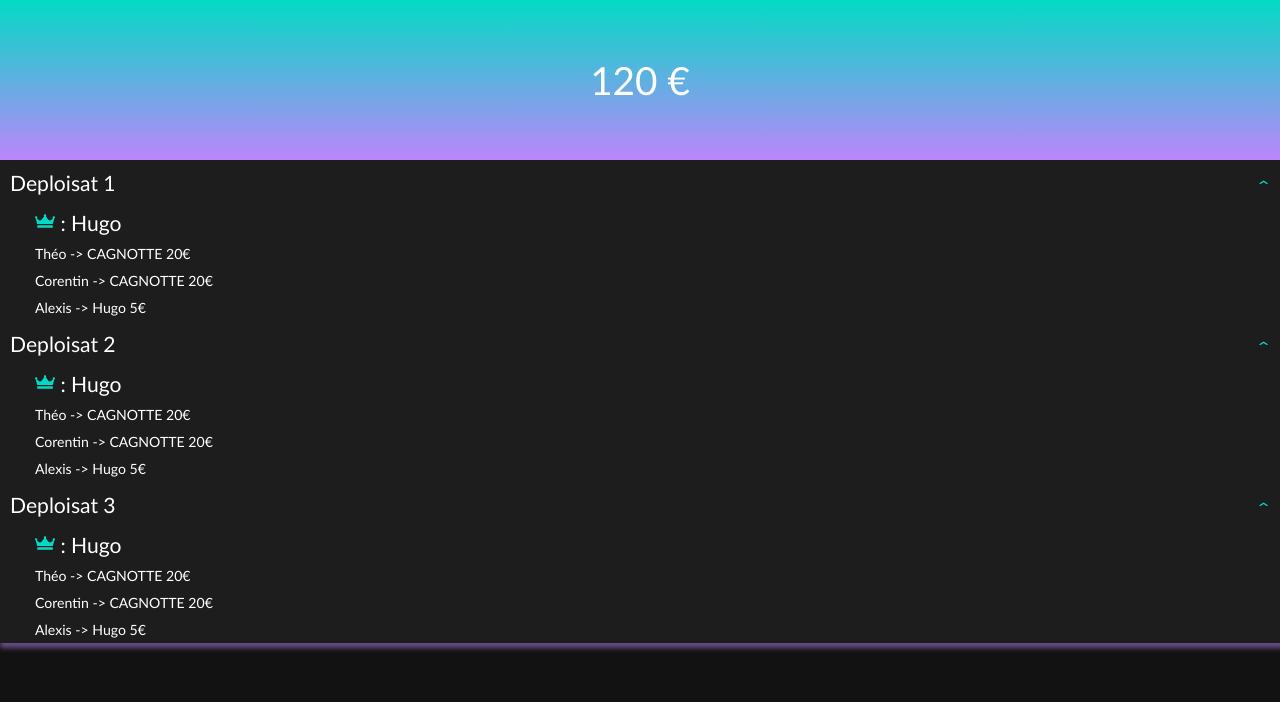
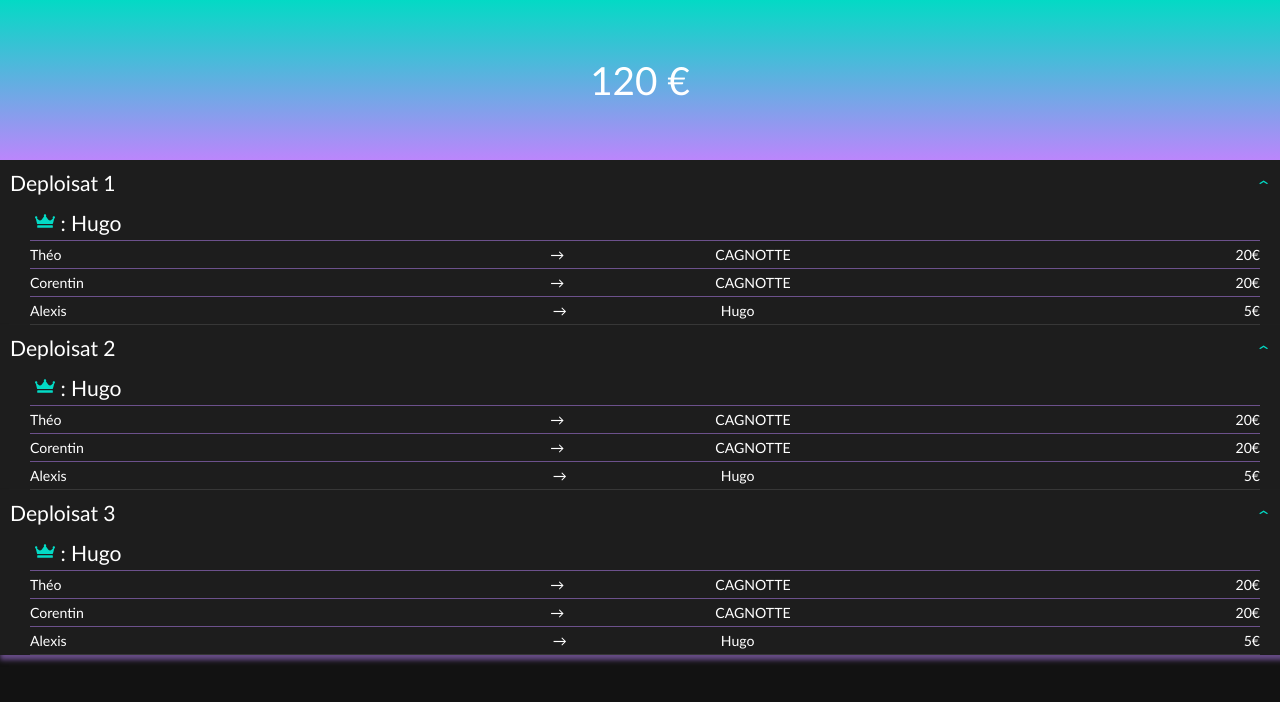
Before and after one commit to Chamoniix/cagnotte, an Angular app: page / in a window 1280 px wide. Shown: the top 702 px of the page. Built offline with nearby package versions, Linux system fonts and the light colour scheme.

Commit message:
2 files modified

```diff
--- a/src/app/components/partie/partie.component.html
+++ b/src/app/components/partie/partie.component.html
@@ -5,7 +5,12 @@
     <p class="winner"> <img src="assets/img/crown.svg" alt="couronne"> : {{getGagnant()}}</p>
 
     <div *ngFor="let res of partie.resultats" class="detail">
-      <p *ngIf="res.joueurPreneur !== undefined">{{res.joueurDonneur.prenom}} -> {{res.joueurPreneur.prenom}} <span>{{res.somme}}€</span></p>
+      <div *ngIf="res.joueurPreneur !== undefined" class="sub-detail">
+        <div class="joueur">{{res.joueurDonneur.prenom}}</div>
+        <span>→</span>
+        <div class="joueur">{{res.joueurPreneur.prenom}}</div>
+        <div class="somme">{{res.somme}}€</div>
+      </div>
     </div>
   </div>
 </div>
--- a/src/app/components/partie/partie.component.scss
+++ b/src/app/components/partie/partie.component.scss
@@ -34,18 +34,39 @@
       font-size: .8rem;
       padding-left: 30px;
 
-      p {
+      p.winner {
         margin: 0;
         padding: 5px 5px;
+        font-size: 1.2rem;
+        img {
+           height: 20px;
+        }
+      }
 
-        &.winner {
-          font-size: 1.2rem;
+      .detail {
+        width: calc(100% - 20px);
 
-            img {
-              height: 20px;
-            }
+        &:last-child {
+          border-top: .5px solid rgba(80, 80, 80, .5);
+        }
+
+        .sub-detail {
+          display: flex;
+          justify-content: space-between;
+          width: 100%;
+          border-top: .5px solid rgba(187, 134, 252, .5);
+          padding: 5px 0;
+
+          &.z {
+            border-bottom: .5px solid rgba(255, 80, 80, .5);
+          }
+
+          .joueur {
+            width: 30%;
+          }
         }
       }
     }
+
   }
 }
```
